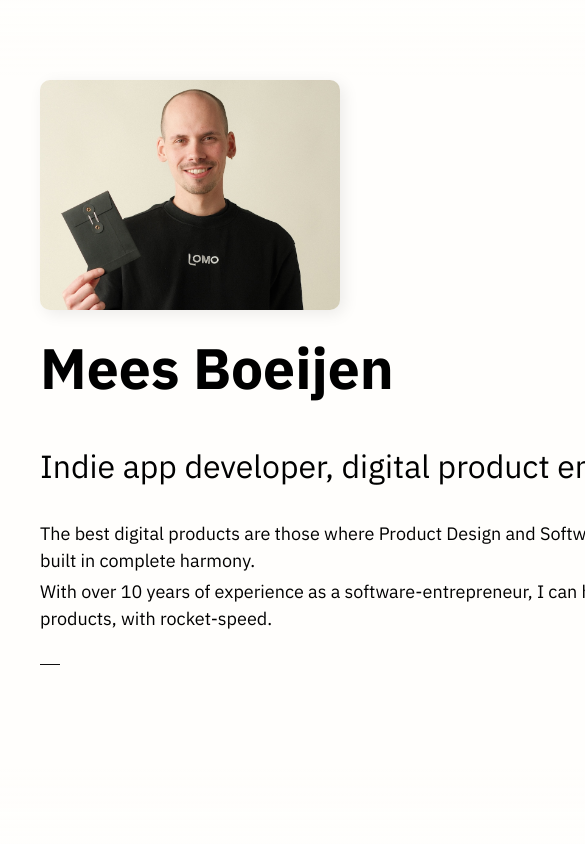
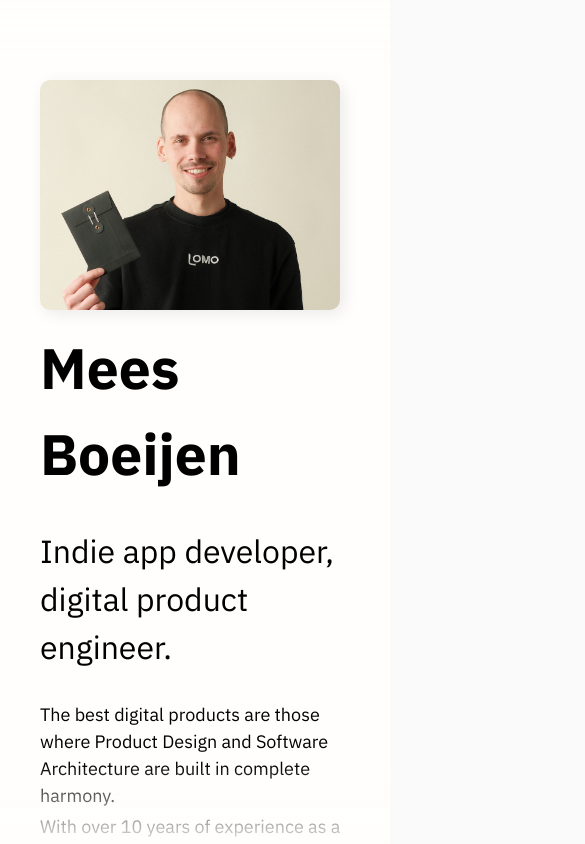
Before and after one commit to ameesme/amees.me, a Next.js app: page / in a window 390 px wide. Shown: the top 844 px of the page, 585 px wide, since content can reach past the window. Built offline with nearby package versions, Linux system fonts and the light colour scheme.

Commit message:
Fixing overflow issue in responsive-mode

```diff
--- a/src/app/layout.tsx
+++ b/src/app/layout.tsx
@@ -16,7 +16,6 @@ export const metadata: Metadata = {
 export const viewport: Viewport = {
   width: "device-width",
   initialScale: 1,
-  userScalable: false,
   themeColor: "#FFFEFC",
 };
 
--- a/src/app/page.tsx
+++ b/src/app/page.tsx
@@ -17,7 +17,7 @@ export default function Home() {
     <main className="flex min-h-screen min-w-screen">
       <Container>
         <Section>
-          <div className="relative w-[300px] h-[230px] rounded-[10px] shadow-light mb-4">
+          <div className="relative w-[300px] h-[230px] max-w-full aspect-auto rounded-[10px] shadow-light mb-4">
             <Image
               src="/mees.jpg"
               alt="Portrait photo of myself"
--- a/src/components/templates/Container.tsx
+++ b/src/components/templates/Container.tsx
@@ -12,15 +12,15 @@ export const Container: FC<Props> = ({ children, className, ...rest }) => {
     <>
       <div
         className={classNames(
-          "relative min-h-screen w-[840px] max-w-screen space-y-[220px] bg-background shadow-deep py-20 px-10 lg:py-40 lg:pl-32 lg:pr-20",
+          "relative min-h-screen w-[840px] max-w-full space-y-[220px] bg-background shadow-deep py-20 px-10 lg:py-40 lg:pl-32 lg:pr-20",
           className
         )}
         {...rest}
       >
         {children}
       </div>
-      <Fade className="w-[840px] max-w-screen fixed top-0 left-0" />
-      <Fade className="w-[840px] max-w-screen fixed bottom-0 left-0 rotate-180" />
+      <Fade className="w-[840px] max-w-full fixed top-0 left-0" />
+      <Fade className="w-[840px] max-w-full fixed bottom-0 left-0 rotate-180" />
     </>
   );
 };
```
